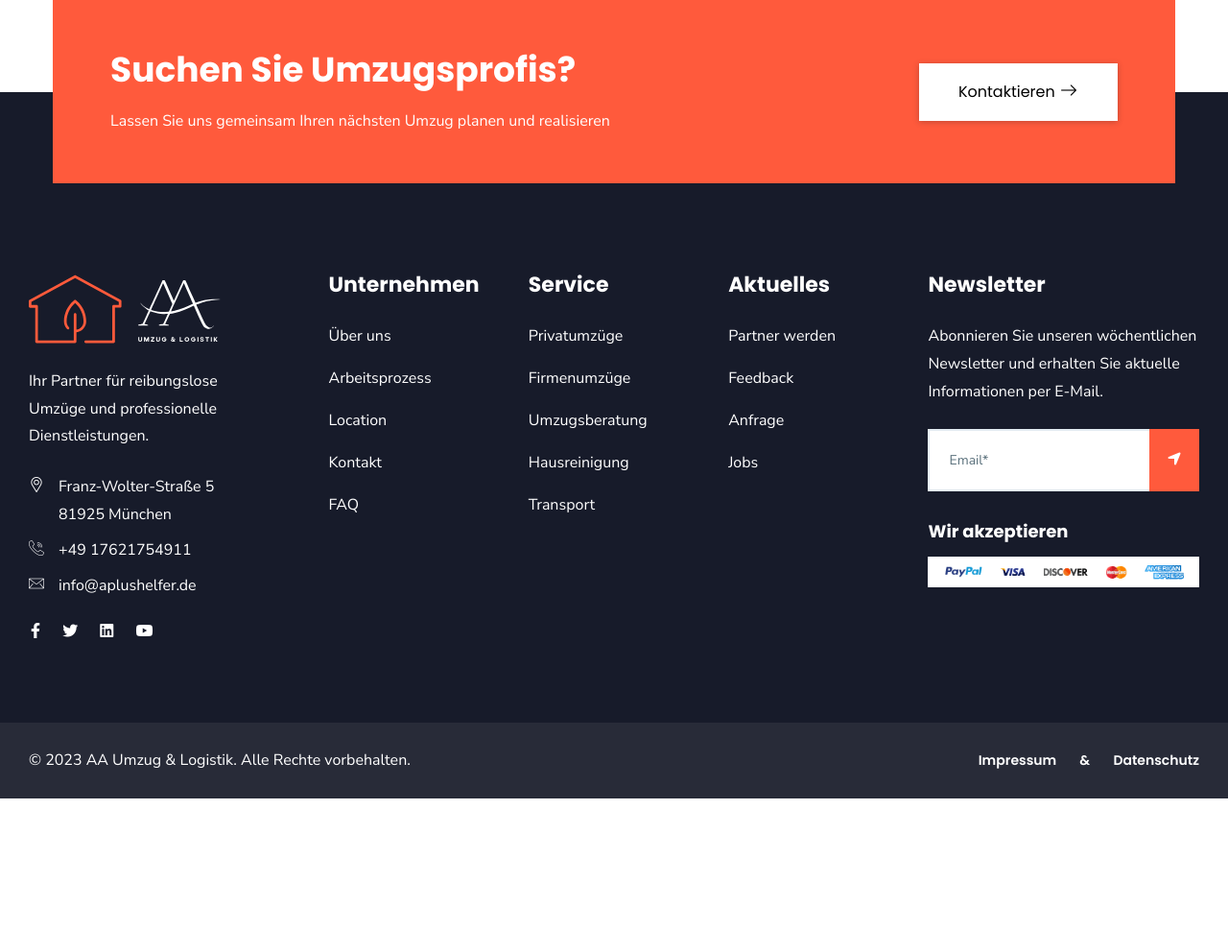
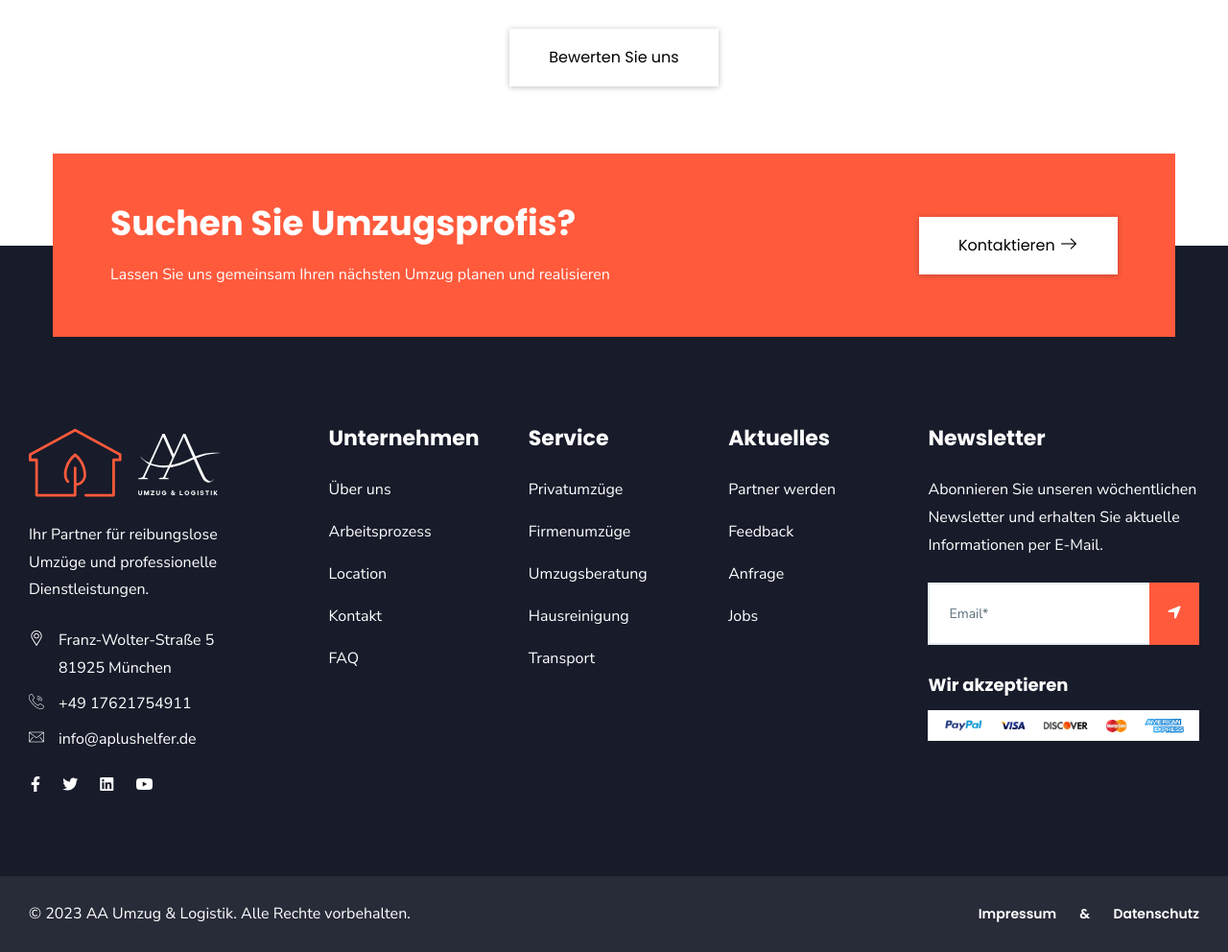
Before and after one commit to Sardorbek-dev/aahelfer, a Django app: page /our-services in a window 1280 px wide. Shown: the part 3193-4185 px from the top of the page at 96% size. Before the commit the page ends 4025 px from the top, so only its background shows below. Run offline with Django 4.2, Linux system fonts and the light colour scheme; data comes from the database, SQL or seed files in the repository; some libraries are stand-ins or nearby versions; some web fonts are replaced.

Commit message:
add button to redirect user to review page

```diff
--- a/pages/templates/our-services.html
+++ b/pages/templates/our-services.html
@@ -249,4 +249,16 @@
 </div>
 <!-- TESTIMONIAL AREA END -->
 
+<section class="pb-70">
+    <div class="container">
+        <div class="row">
+            <div class="col text-center">
+                <div class="btn-wrapper">
+                    <a class="btn btn-effect-3 btn-white" href="{% url 'send-review' %}">Bewerten Sie uns</a>
+                </div>
+            </div>
+        </div>
+    </div>
+</section>
+
 {% endblock  %}
--- a/pages/views.py
+++ b/pages/views.py
@@ -28,7 +28,6 @@ class OurServicesView(TemplateView):
     def get_context_data(self, **kwargs):
         context = super().get_context_data(**kwargs)
         context['reviews'] = CustomerReview.objects.filter(reviewer_confirmation='ja').values()
-        print('context: ', context)
         return context
 
 class PrivateMoveView(TemplateView):
```
